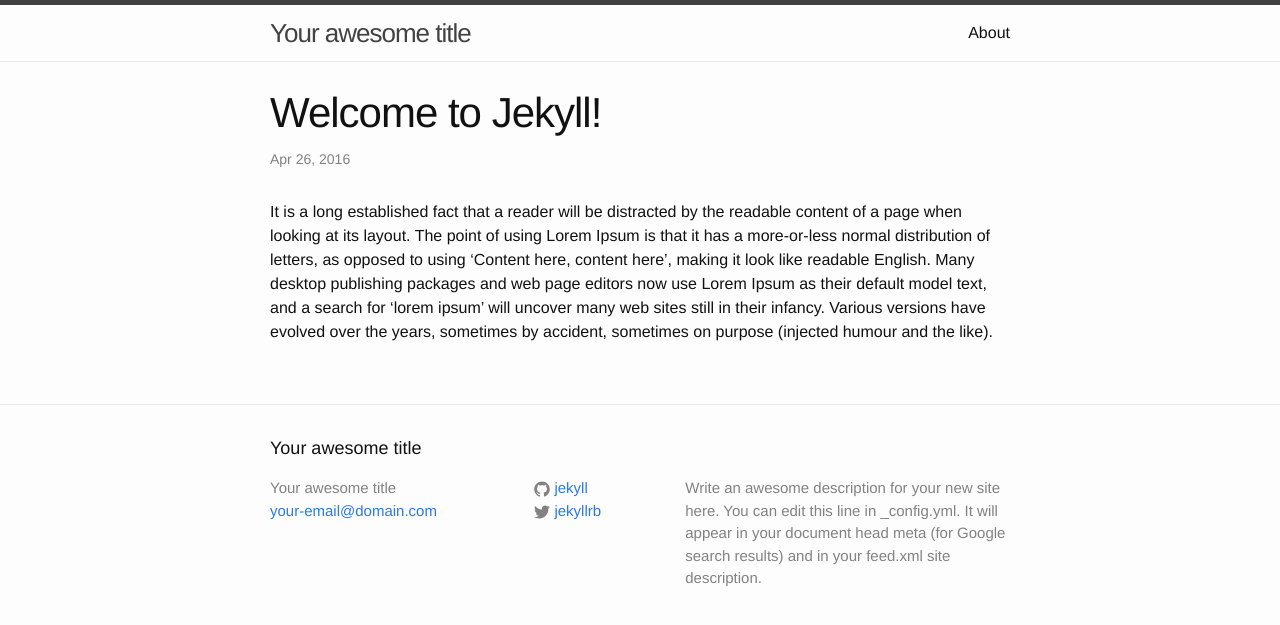
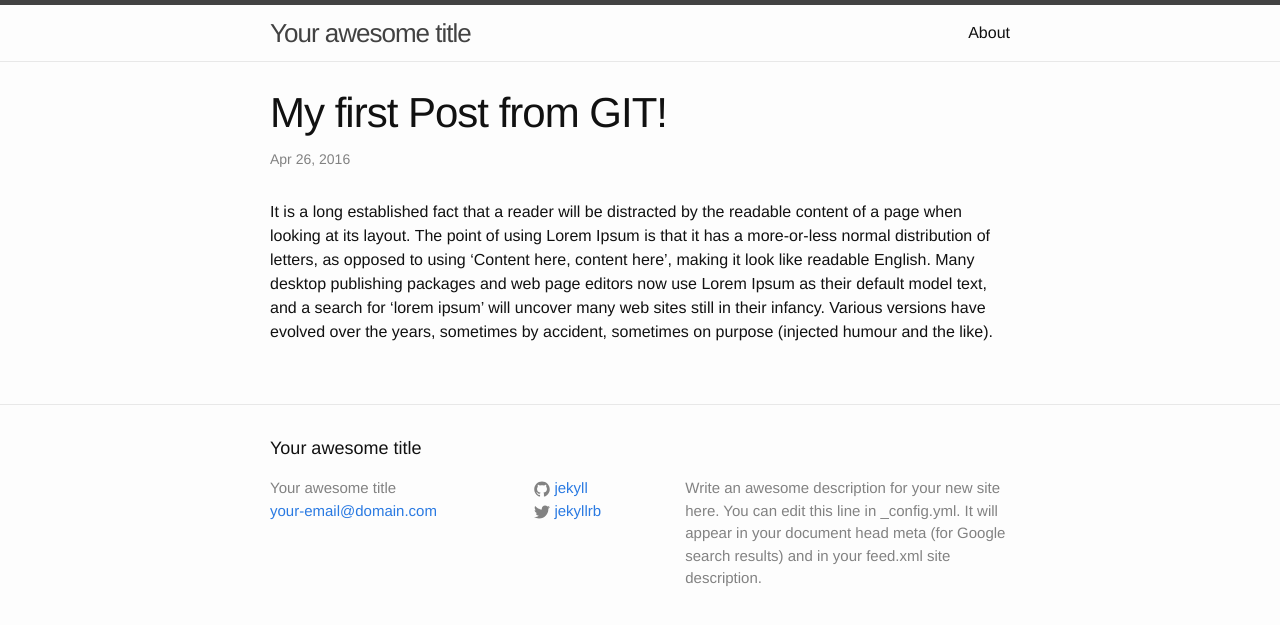
Before and after one commit to patriot-syr/ferstblog, a Jekyll site: the page built from _posts/2016-04-26-my first-post-from-git.markdown, in a window 1280 px wide. Shown: the top 625 px of the page. Built offline with Jekyll 4.4.1, drawn with Linux system fonts in a browser that asks for light colours.

Commit message:
update post

```diff
--- a/_posts/2016-04-26-my first-post-from-git.markdown
+++ b/_posts/2016-04-26-my first-post-from-git.markdown
@@ -1,6 +1,6 @@
 ---
 layout: post
-title:  "Welcome to Jekyll!"
+title:  "My first Post from GIT!"
 date:   2016-04-26 19:51:26 +0200
 categories: jekyll update
 ---
```
